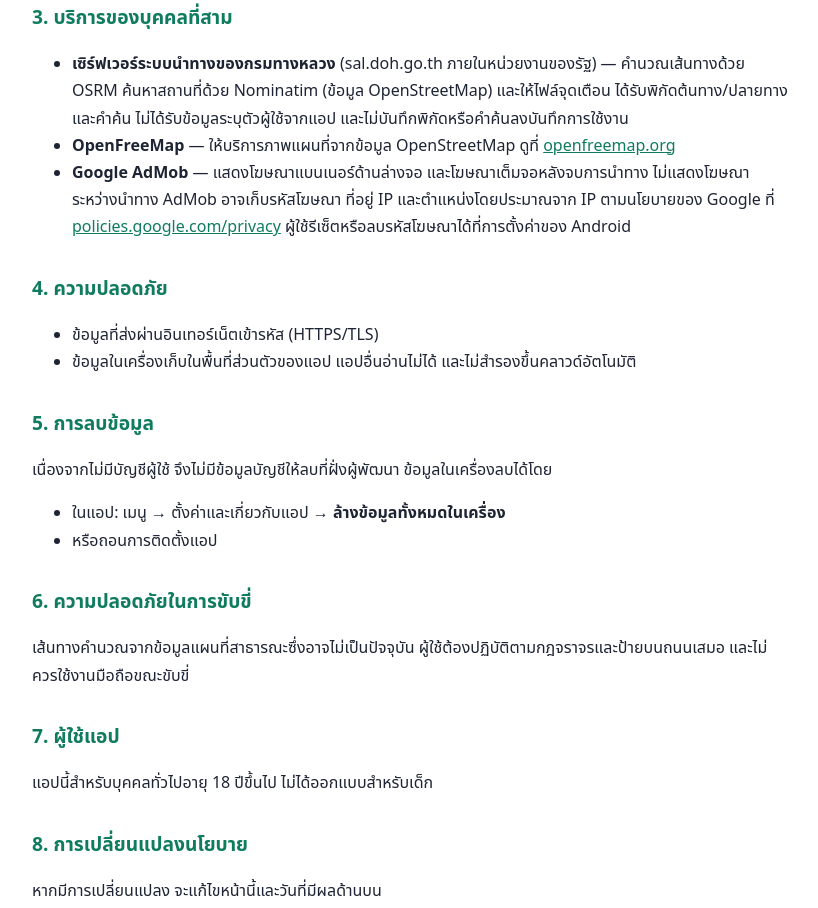
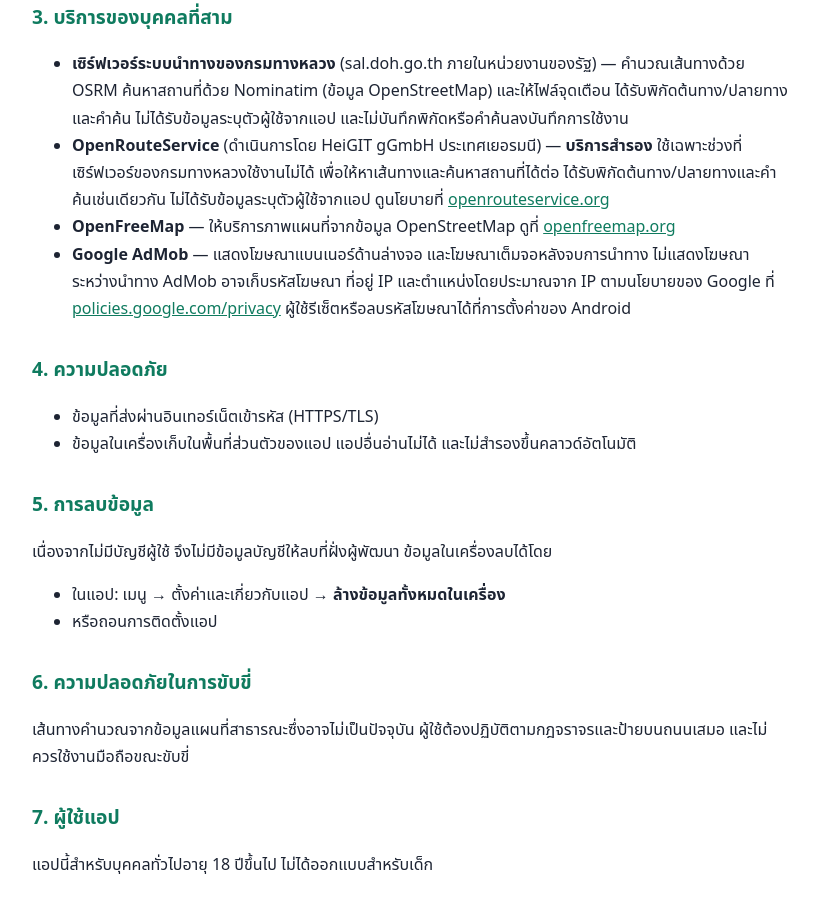
Before and after one commit to suchat-kl/suchat-kl.github.io, a plain HTML site: page navigator/privacy-policy.html in a window 1280 px wide. Shown: the part 1159-2067 px from the top of the page, without its empty margins (228-1046 px from the left). Drawn offline with Linux system fonts and the light colour scheme.

Commit message:
navigator: นโยบายความเป็นส่วนตัว — OpenRouteService เป็นบริการสำรองเมื่อเซิร์ฟเวอร์กรมใช้งานไม่ได้

```diff
--- a/navigator/privacy-policy.html
+++ b/navigator/privacy-policy.html
@@ -40,6 +40,7 @@
 <h2>3. บริการของบุคคลที่สาม</h2>
 <ul>
 <li><b>เซิร์ฟเวอร์ระบบนำทางของกรมทางหลวง</b> (sal.doh.go.th ภายในหน่วยงานของรัฐ) — คำนวณเส้นทางด้วย OSRM ค้นหาสถานที่ด้วย Nominatim (ข้อมูล OpenStreetMap) และให้ไฟล์จุดเตือน ได้รับพิกัดต้นทาง/ปลายทางและคำค้น ไม่ได้รับข้อมูลระบุตัวผู้ใช้จากแอป และไม่บันทึกพิกัดหรือคำค้นลงบันทึกการใช้งาน</li>
+<li><b>OpenRouteService</b> (ดำเนินการโดย HeiGIT gGmbH ประเทศเยอรมนี) — <b>บริการสำรอง</b> ใช้เฉพาะช่วงที่เซิร์ฟเวอร์ของกรมทางหลวงใช้งานไม่ได้ เพื่อให้หาเส้นทางและค้นหาสถานที่ได้ต่อ ได้รับพิกัดต้นทาง/ปลายทางและคำค้นเช่นเดียวกัน ไม่ได้รับข้อมูลระบุตัวผู้ใช้จากแอป ดูนโยบายที่ <a href="https://openrouteservice.org">openrouteservice.org</a></li>
 <li><b>OpenFreeMap</b> — ให้บริการภาพแผนที่จากข้อมูล OpenStreetMap ดูที่ <a href="https://openfreemap.org">openfreemap.org</a></li>
 <li><b>Google AdMob</b> — แสดงโฆษณาแบนเนอร์ด้านล่างจอ และโฆษณาเต็มจอหลังจบการนำทาง ไม่แสดงโฆษณาระหว่างนำทาง AdMob อาจเก็บรหัสโฆษณา ที่อยู่ IP และตำแหน่งโดยประมาณจาก IP ตามนโยบายของ Google ที่ <a href="https://policies.google.com/privacy">policies.google.com/privacy</a> ผู้ใช้รีเซ็ตหรือลบรหัสโฆษณาได้ที่การตั้งค่าของ Android</li>
 </ul>
```
